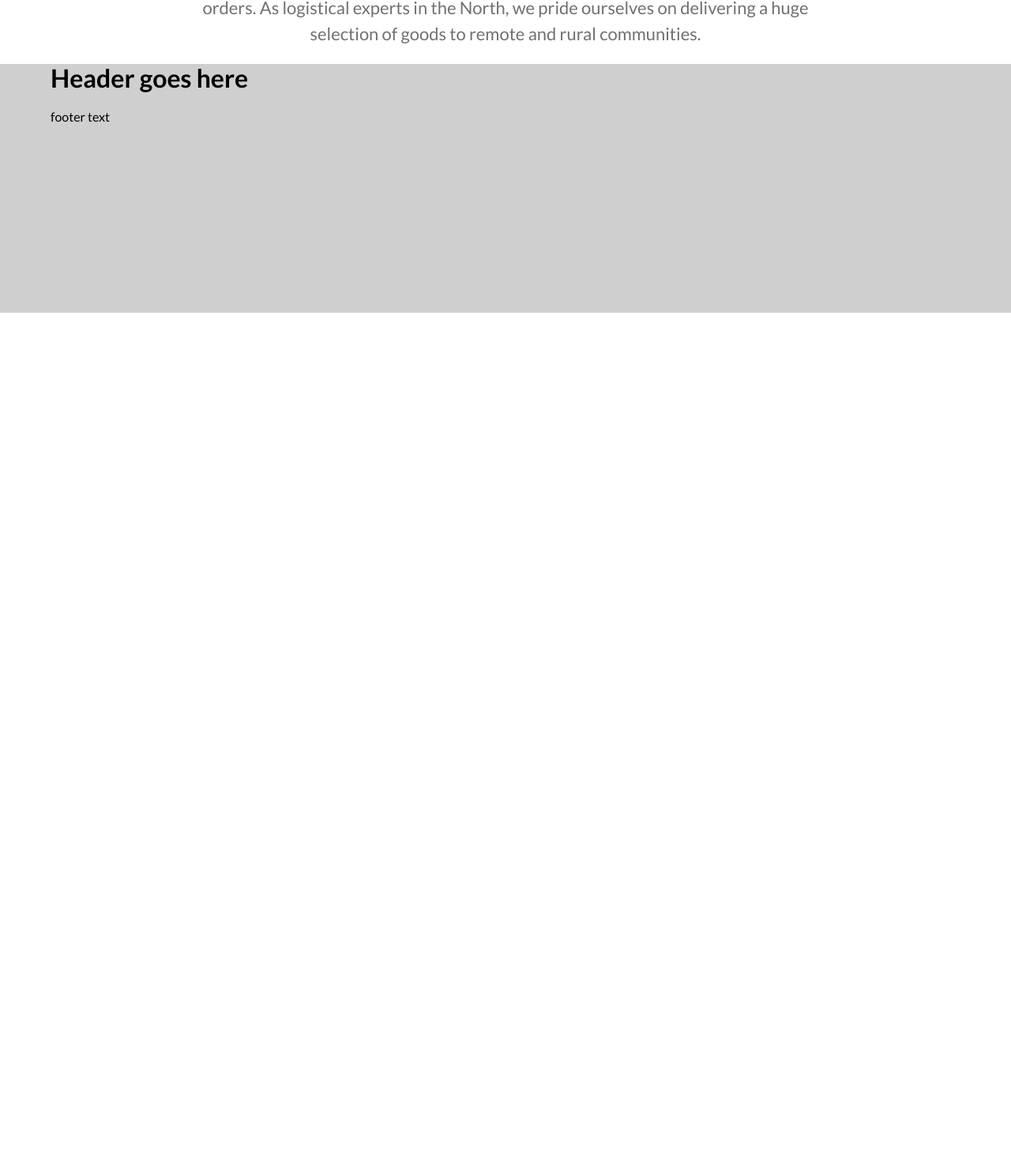
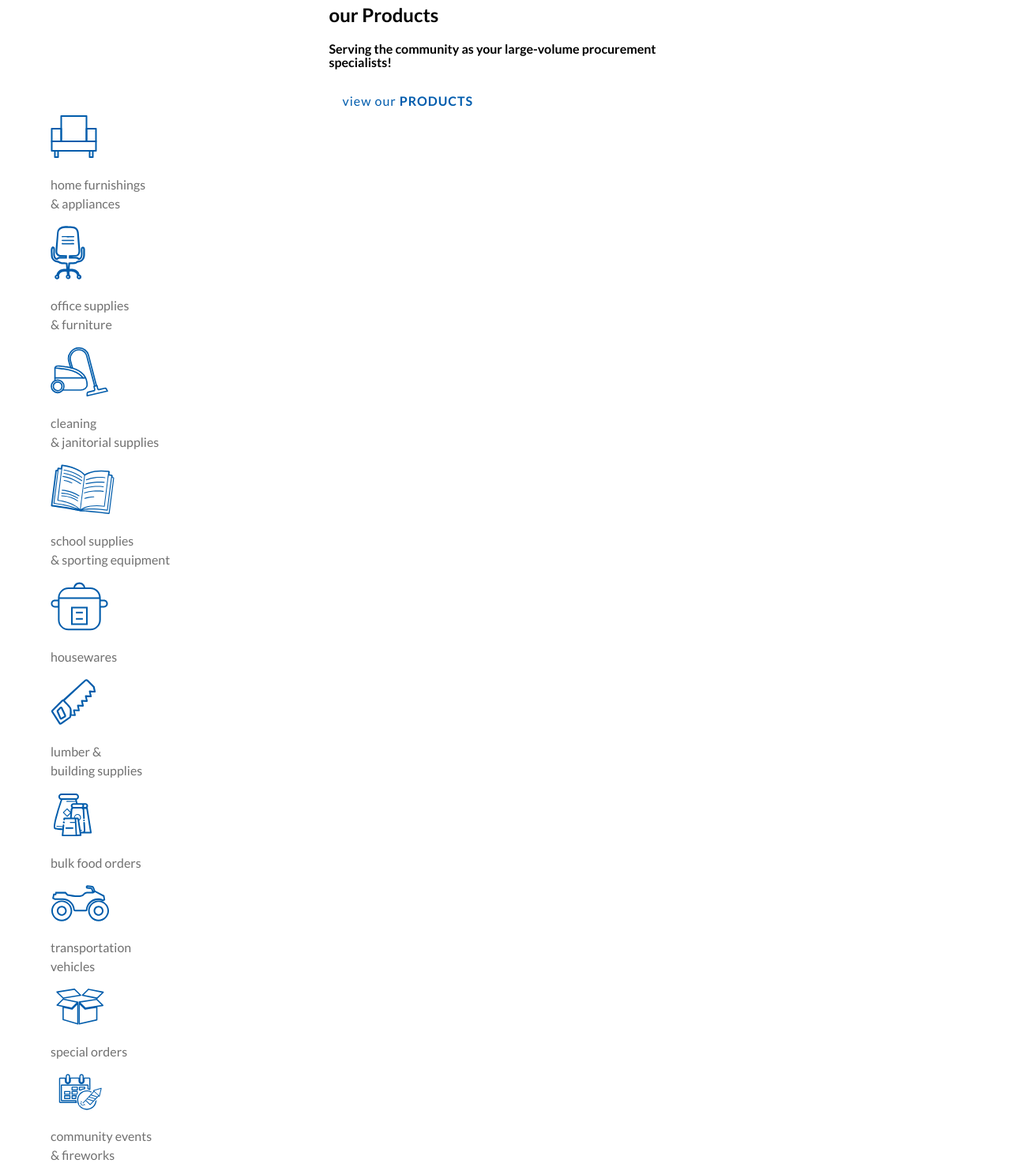
Before and after one commit to Vince-M/24904_Commercial_Sales_static, a website: page index.html in a window 1280 px wide. Shown: the part 1068-2546 px from the top of the page at 79% size. Before the commit the page ends 1464 px from the top, so only its background shows below. Drawn offline with Linux system fonts and the light colour scheme; a web font is replaced by a local one.

Commit message:
add all product icons and product section, not styled

```diff
--- a/app/scss/components/header.scss
+++ b/app/scss/components/header.scss
@@ -3,7 +3,7 @@
 header {
   background-color: var(--primaryYellow);
   width: 100%;
-  position: relative;
+  position: absolute;
   z-index: 900;
 
   &__logo {
--- a/index.html
+++ b/index.html
@@ -87,12 +87,138 @@
 
     <!-- PRODUCTS
     =================================================== -->
-
+    <section class="ourProducts flex flex-ai-c flex-jc-c">
+      <div class="ourProducts__pullOut flex flex-fd-c">
+        <div class="container ourProducts__pullOut--text">
+          <h2>our Products</h2>
+          <h4>Serving the community as your large-volume procurement specialists!</h4>
+          <button class="button btn btn--white"><span class="btn--lc">view our</span> Products</button>
+        </div>
+      </div>
+    </section>
     <!-- ============================================== -->
 
     <!-- PRODUCT GRID
     =================================================== -->
+      <section class="product__cards container">
 
+        <a href="homeFurnishing.html">
+          <div class="product__card product__card1">
+            <div class="product__card--content">
+                <div class="product__card--image">
+                    <img src="img/icon_homeFurnishings_59x54.svg" alt="Products - Home Furnishings and Appliances" width="59" height="54">
+                </div>
+                <p>home furnishings<br>
+                    & appliances</p>
+            </div> <!-- product__card--content -->
+          </div> <!-- product__card -->
+        </a>
+
+        <a href="#">
+          <div class="product__card product__card2">
+            <div class="product__card--content">
+              <div class="product__card--image">
+                <img src="img/icon_officeSupplies_44x68.svg" alt="Products - Office Supplies and Furniture" width="44" height="68">
+              </div> <!-- product__card--image -->
+              <p>office supplies<br>
+                  & furniture</p>
+            </div> <!-- product__card--content -->
+          </div> <!-- product__card -->
+        </a>
+
+        <a href="#">
+          <div class="product__card product__card3">
+            <div class="product__card--content">
+              <div class="product__card--image">
+                <img src="img/icon_cleaningVaccum_73x64.svg" alt="Products - Cleaning and Janitorial Supplies" width="73" height="64">
+              </div> <!-- product__card--image -->
+              <p>cleaning<br>
+                  & janitorial supplies</p>
+            </div> <!-- product__card--content -->
+          </div> <!-- product__card -->
+        </a>
+
+        <a href="#">
+          <div class="product__card product__card4">
+            <div class="product__card--content">
+              <div class="product__card--image">
+                <img src="img/icon_schoolBook_81x62.svg" alt="Products - School Supplies and Sporting Equipment" width="81">
+              </div> <!-- product__card--image -->
+              <p>school supplies<br>
+                  & sporting equipment</p>
+            </div> <!-- product__card--content -->
+          </div> <!-- product__card -->
+        </a>
+
+        <a href="#">
+          <div class="product__card product__card5">
+            <div class="product__card--content">
+              <div class="product__card--image">
+                <img src="img/icon_housewaresPot_73x62.svg" alt="Products - Housewares" width="73" height="62">
+              </div> <!-- product__card--image -->
+              <p>housewares</p>
+            </div> <!-- product__card--content -->
+          </div> <!-- product__card -->
+        </a>
+
+        <a href="#">
+          <div class="product__card product__card6">
+            <div class="product__card--content">
+              <div class="product__card--image">
+                <img src="img/icon_lumberSaw_58x58.svg" alt="Products - Lumber and Building Supplies" width="58" height="58">
+              </div> <!-- product__card--image -->
+              <p>lumber &
+                <br>building supplies</p>
+            </div> <!-- product__card--content -->
+          </div> <!-- product__card -->
+        </a>
+
+        <a href="#">
+          <div class="product__card product__card7">
+            <div class="product__card--content">
+              <div class="product__card--image">
+                <img src="img/icon_bulkOrderFoods_56x56.svg" alt="Products - Bulk Food Orders" width="56" height="56">
+              </div> <!-- product__card--image -->
+              <p>bulk food orders</p>
+            </div> <!-- product__card--content -->
+          </div> <!-- product__card -->
+        </a>
+
+        <a href="#">
+          <div class="product__card product__card8">
+            <div class="product__card--content">
+              <div class="product__card--image">
+                <img src="img/icon_transportationSUV_75x47.svg" alt="Products - Special Orders" width="75" height="46">
+              </div> <!-- product__card--image -->
+              <p>transportation<br>
+                  vehicles</p>
+            </div> <!-- product__card--content -->
+          </div> <!-- product__card -->
+        </a>
+
+        <a href="#" class="product__card9">
+          <div class="product__card">
+            <div class="product__card--content">
+              <div class="product__card--image">
+                <img src="img/icon_specialOrder_79x60.svg" alt="Products - Community Events and Fireworks" width="75" height="46">
+              </div> <!-- product__card--image -->
+              <p>special orders</p>
+            </div> <!-- product__card--content -->
+          </div><!-- product__card -->
+        </a>
+
+        <a href="#" class="product__card10">
+          <div class="product__card">
+            <div class="product__card--content">
+              <div class="product__card--image">
+                <img src="img/icon_fireworks_82x69.svg" alt="" width="75" height="46">
+              </div> <!-- product__card--image -->
+              <p>community events<br>
+                  & fireworks</p>
+            </div> <!-- product__card--content -->
+          </div><!-- product__card -->
+        </a>
+      </section> <!-- product__cards container -->
     <!-- ============================================== -->
 
     <!-- SOLUTIONS
```
Also changed, not shown: dist/style.css, img/icon_bulkOrderFoods_56x56.svg (added), img/icon_cleaningVaccum_73x64.svg (added), img/icon_fireworks_82x69.svg (added), img/icon_homeFurnishings_59x54.svg (added), img/icon_housewaresPot_73x62.svg (added), img/icon_lumberSaw_58x58.svg (added), img/icon_officeSupplies_44x68.svg (added), img/icon_schoolBook_81x62.svg (added), img/icon_specialOrder_79x60.svg (added), img/icon_transportationSUV_75x47.svg (added), 1 other file.
